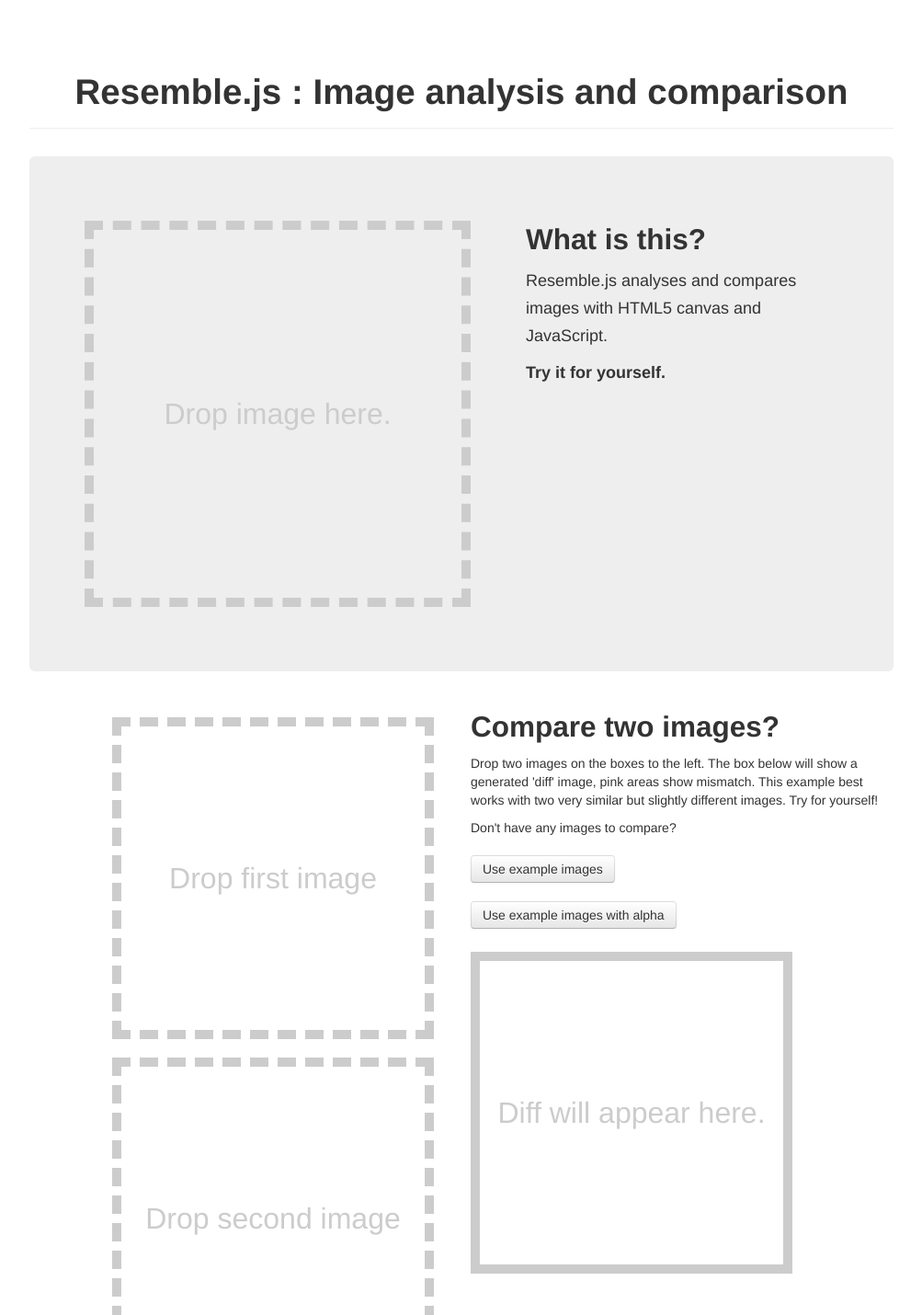
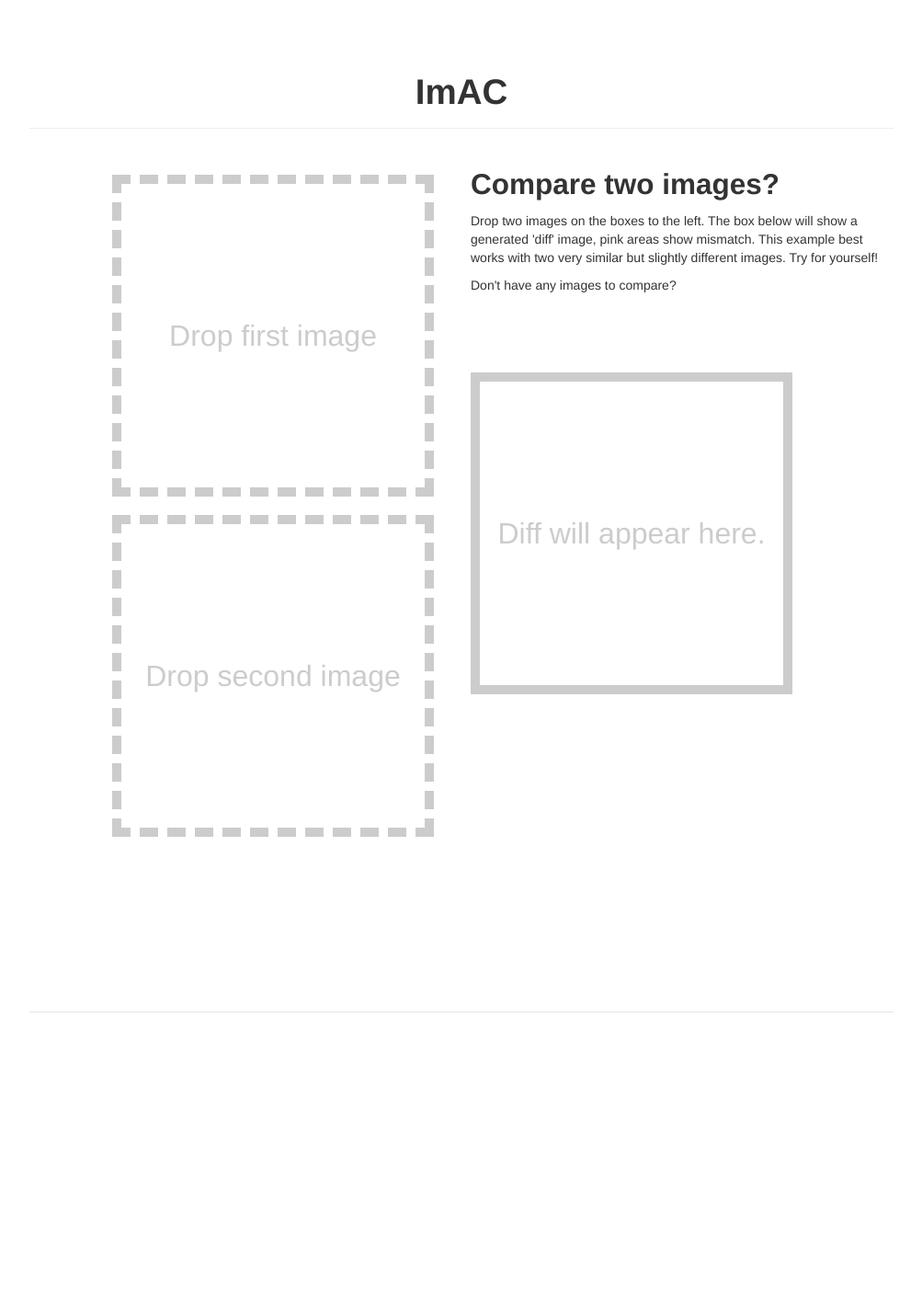
Before and after one commit to rahulsha05x/Imapper, a website: page resemble/index.html in a window 1280 px wide. Shown: the top 1430 px of the page at 92% size, without its empty margins (138-1141 px from the left). After the commit the page ends 1172 px from the top, so only its background shows below. Drawn offline with nearby package versions, Linux system fonts and the light colour scheme.

Commit message:
updated headers

```diff
--- a/resemble/index.html
+++ b/resemble/index.html
@@ -15,12 +15,12 @@
 		<div class="container">
 			<header>
 				<div class="page-header">
-					<h1>Resemble.js : Image analysis and comparison</h1>
+					<h1>ImAC</h1>
 				</div>
 			</header>
 
 			<section role="main">
-				<div class="row">
+				<!-- <div class="row">
 					<div class="span12">
 						<div class="hero-unit">
 							<div class="row">
@@ -34,7 +34,7 @@
 								<div class="span4">
 									<h2>What is this?</h2>
 									<p>
-										Resemble.js analyses and compares images with HTML5 canvas and JavaScript.
+										ImAC analyses and compares images.
 									</p>
 									<p>
 										<strong>Try it for yourself.</strong>
@@ -70,7 +70,7 @@
 							</div>
 						</div>
 					</div>
-				</div>
+				</div> -->
 				<div class="row">
 					<div class="span12">
 						<div class="row">
@@ -91,10 +91,10 @@
 								Don't have any images to compare?
 								<br />
 								<br />
-								<button class="btn" id="example-images">Use example images</button>
+								<!-- <button class="btn" id="example-images">Use example images</button> -->
 								<br />
 								<br />
-								<button class="btn" id="example-images-alpha">Use example images with alpha</button>
+								<!-- <button class="btn" id="example-images-alpha">Use example images with alpha</button> -->
 								</p>
 								<div id="image-diff" class="small-drop-zone">
 									Diff will appear here.
@@ -201,7 +201,7 @@
 										<span id="differentdimensions" style="display:none;">And they have different dimensions.</span></strong>
 									</p>
 									<p>
-										Use the buttons above to change the comparison algorithm.  Perhaps you don't care about color? Annoying antialiasing causing too much noise?  Resemble.js offers multiple comparison options.
+
 									</p>
 								</div>
 
```
Also changed, not shown: cat-fire-breath-525.png (added), 3 other files.
